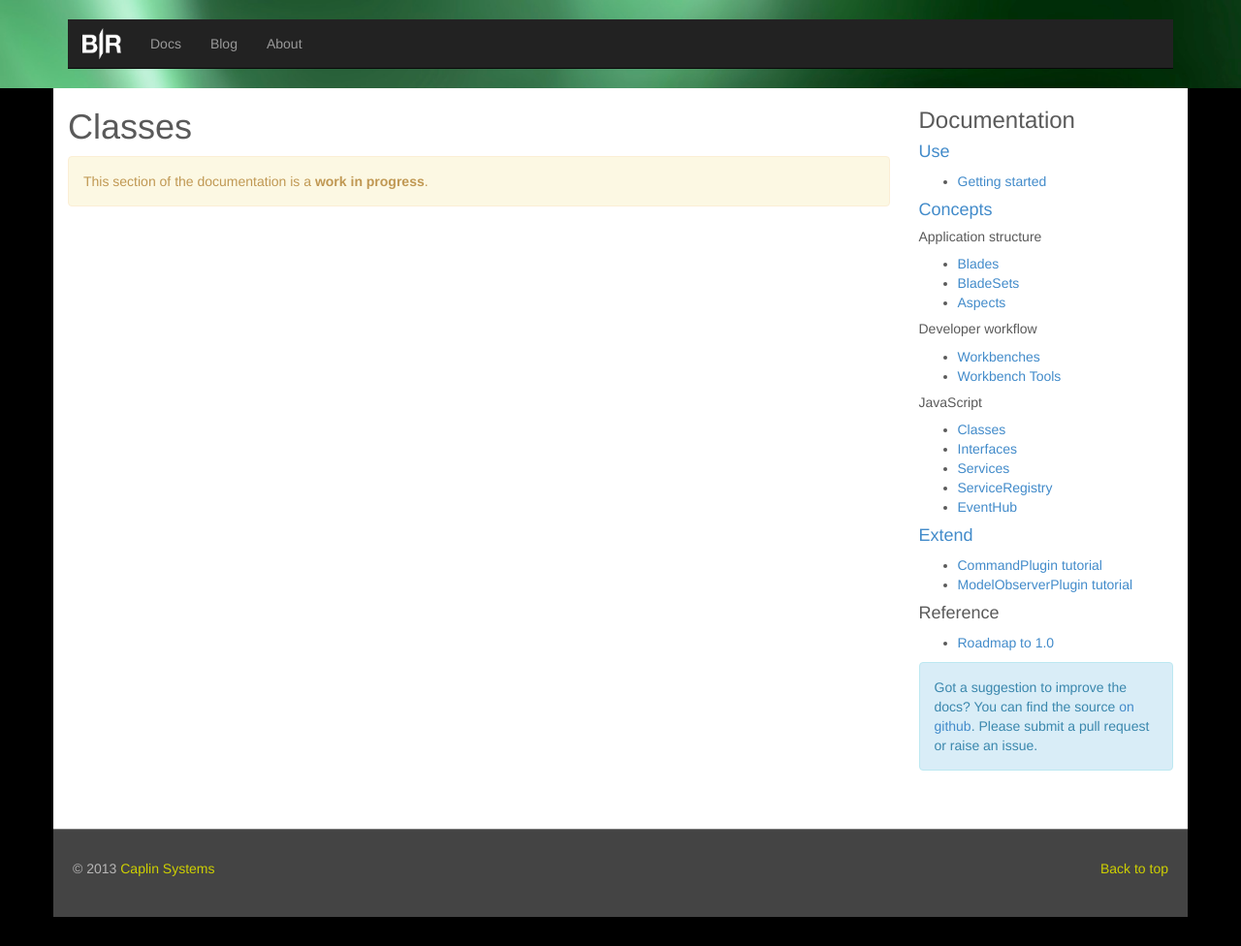
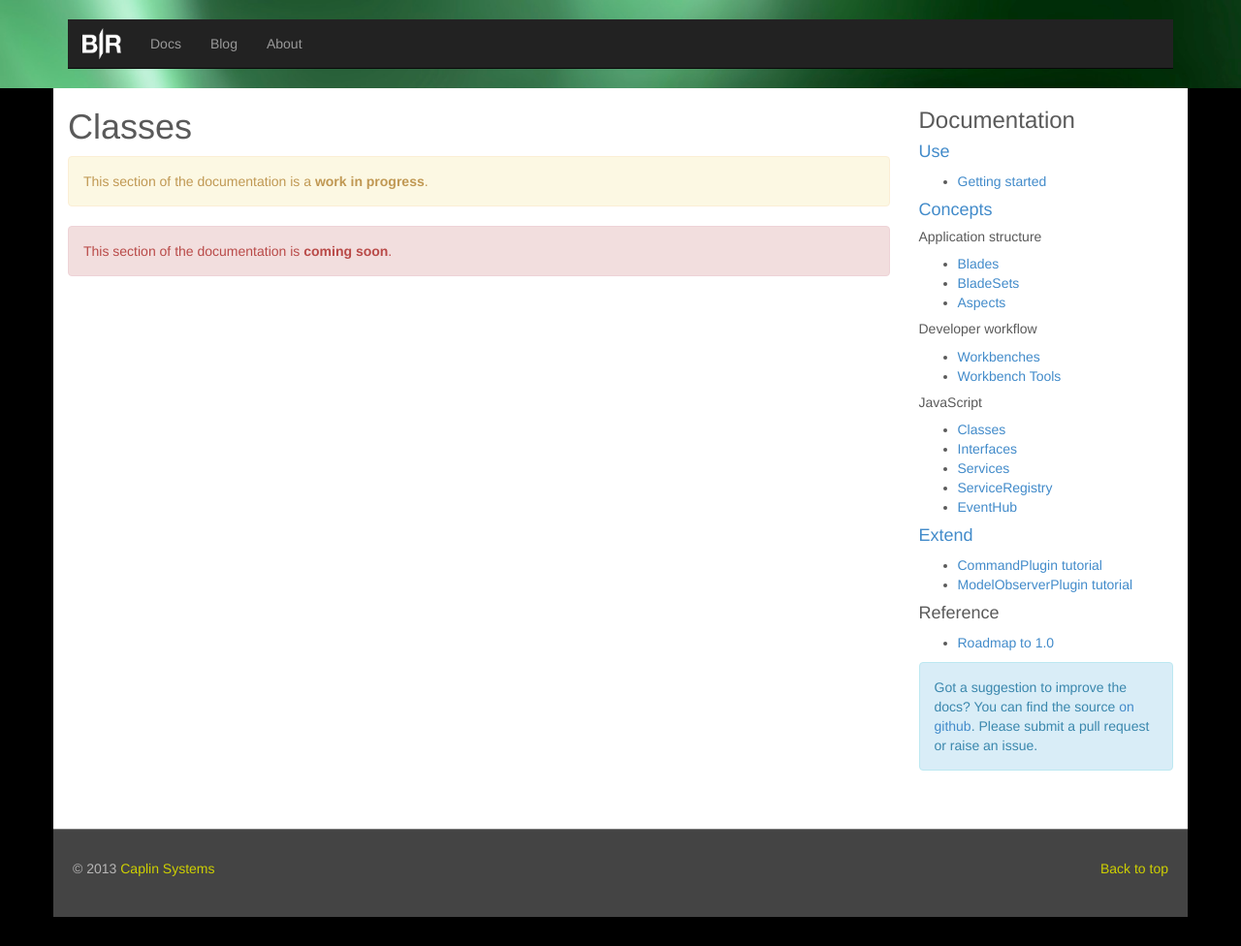
Before and after one commit to BladeRunnerJS/brjs-site, a Jekyll site: the page built from docs/concepts/classes.md, in a window 1280 px wide. Shown: the whole page at 97% size. Built offline with Jekyll 4.4.1, drawn with Linux system fonts in a browser that asks for light colours.

Commit message:
clarifying availablity of some pieces of documentation

```diff
--- /dev/null
+++ b/_includes/docs/coming_soon.html
@@ -0,0 +1,5 @@
+<div class="alert alert-danger">
+  <p>
+    This section of the documentation is <strong>coming soon</strong>.
+  </p>
+</div>
--- a/docs/concepts/classes.md
+++ b/docs/concepts/classes.md
@@ -3,3 +3,5 @@ layout: docs
 title: Classes
 permalink: /docs/concepts/classes/
 ---
+
+{% include docs/coming_soon.html %}
```
Also changed, not shown: docs/extend/model_observer_plugin_tutorial.md (+0 -2 lines).
